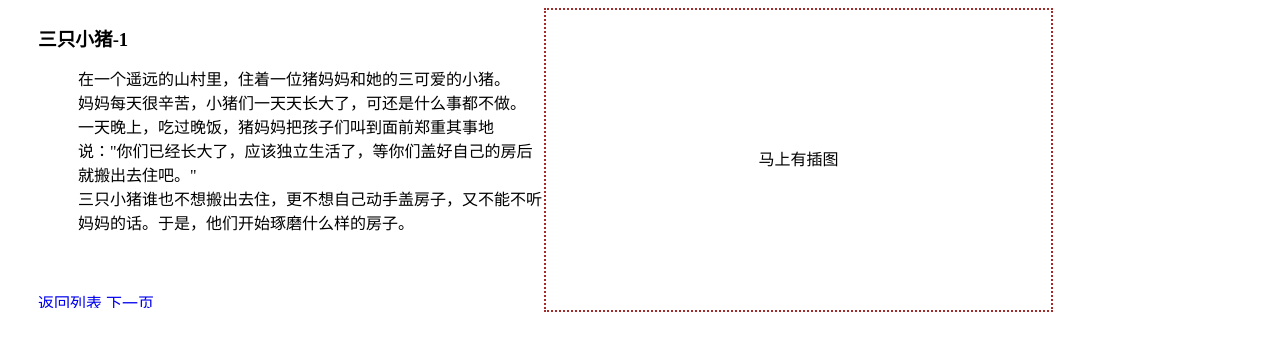
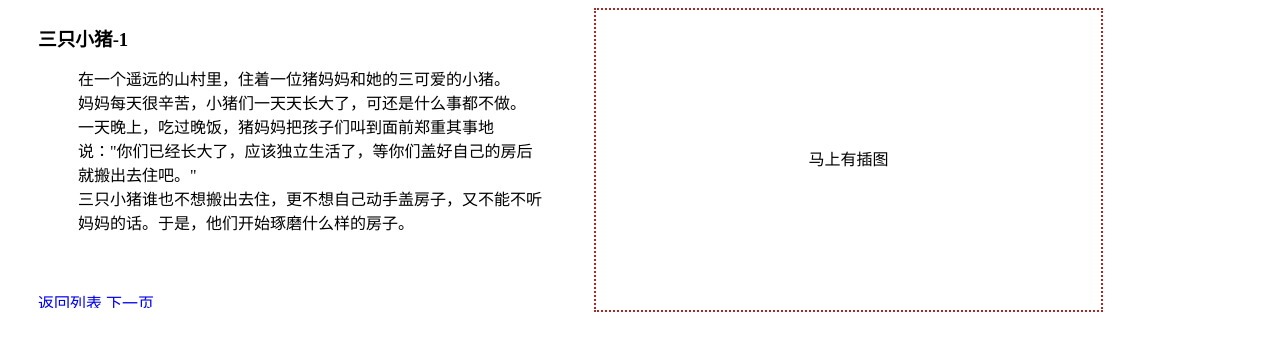
Before and after one commit to bee0060/BabyStrories, a plain HTML site: page cn/normal/threepigs.html in a window 1280 px wide. Drawn offline with Linux system fonts and the light colour scheme.

Commit message:
调整插图去和故事区的间隔
Signed-off-by: Steven Weng <bee0060@126.com>

```diff
--- a/css/story.css
+++ b/css/story.css
@@ -26,7 +26,7 @@
 	float:left;
 	height:300px;
 	line-height: 300px;
-	margin:0px;
+	margin:0px 0px 0px 50px ;
 	text-align:center;
 	vertical-align:middle;
 	width:40%;
```
